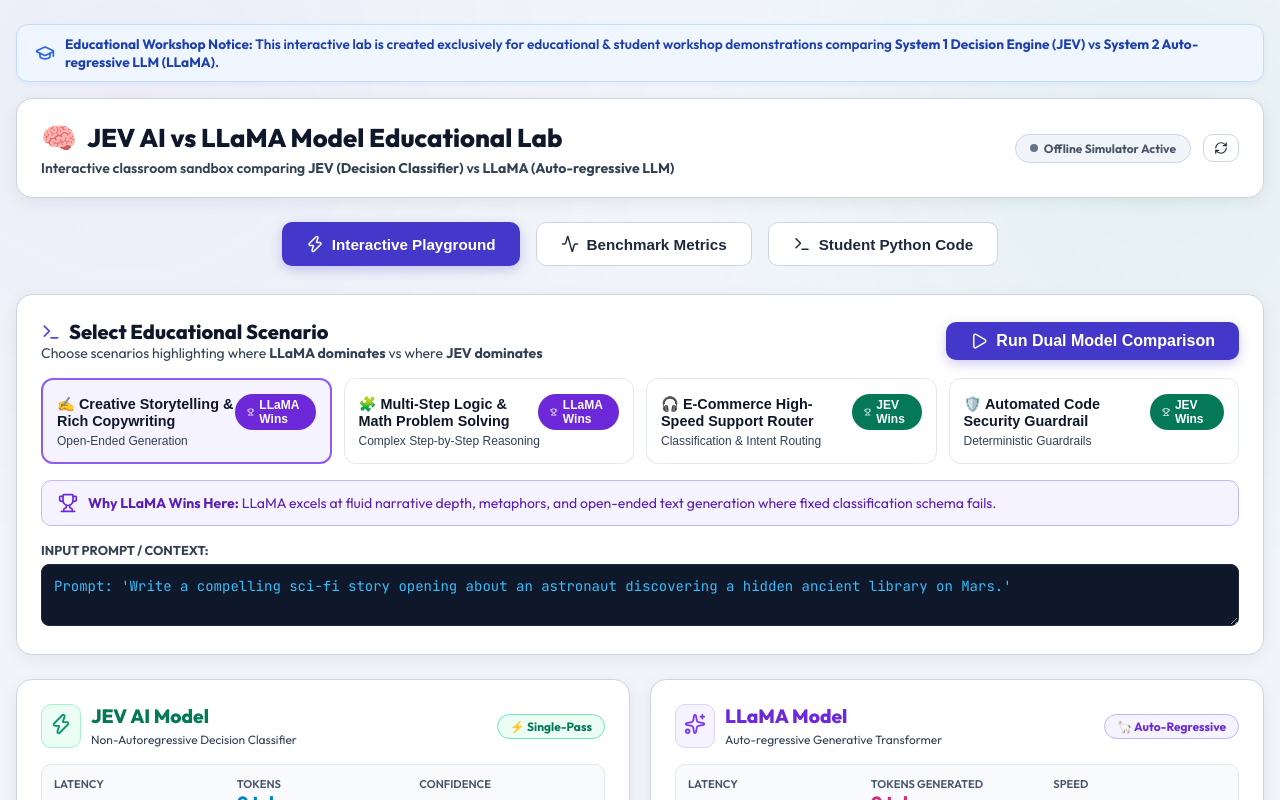
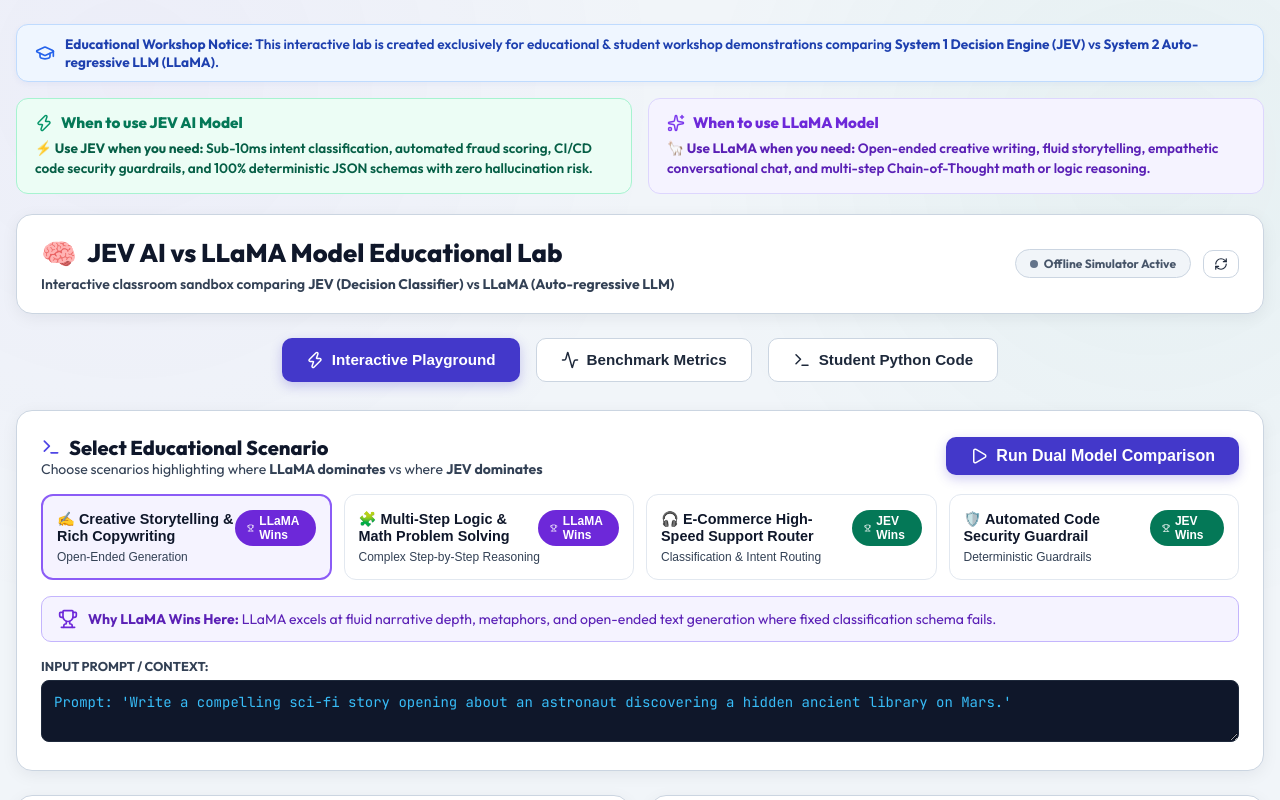
Before and after one commit to TechTitans-Academy/jev-vs-llama-lab, a React (Vite) app: page / in a window 1280 px wide. Shown: the top 800 px of the page. Built offline with nearby package versions, Linux system fonts and the light colour scheme; no server answers.

Commit message:
Add 1-line scenario quick reference for JEV vs LLaMA

```diff
--- a/src/App.jsx
+++ b/src/App.jsx
@@ -1,5 +1,5 @@
 import React, { useState, useEffect } from 'react';
-import { Activity, Terminal, Zap, RefreshCw, GraduationCap, Info } from 'lucide-react';
+import { Activity, Terminal, Zap, RefreshCw, GraduationCap, Sparkles, ShieldCheck } from 'lucide-react';
 
 import InteractivePlayground from './components/InteractivePlayground';
 import MetricsBenchmark from './components/MetricsBenchmark';
@@ -51,6 +51,36 @@
         <GraduationCap size={20} color="#2563eb" style={{ flexShrink: 0 }} />
         <div>
           <strong>Educational Workshop Notice:</strong> This interactive lab is created exclusively for educational & student workshop demonstrations comparing <strong>System 1 Decision Engine (JEV)</strong> vs <strong>System 2 Auto-regressive LLM (LLaMA)</strong>.
+        </div>
+      </div>
+
+      {/* QUICK REFERENCE 1-LINE GUIDANCE CARD */}
+      <div style={{
+        display: 'grid',
+        gridTemplateColumns: 'repeat(auto-fit, minmax(320px, 1fr))',
+        gap: '16px',
+        marginBottom: '20px'
+      }}>
+        {/* JEV 1-LINE EXPLANATION */}
+        <div style={{ background: '#ecfdf5', border: '1px solid #a7f3d0', borderRadius: '12px', padding: '14px 18px' }}>
+          <div style={{ display: 'flex', alignItems: 'center', gap: '8px', marginBottom: '6px' }}>
+            <Zap size={18} color="#059669" />
+            <h4 style={{ fontSize: '0.95rem', fontWeight: 800, color: '#047857' }}>When to use JEV AI Model</h4>
+          </div>
+          <p style={{ fontSize: '0.85rem', color: '#065f46', lineHeight: '1.5', fontWeight: 600 }}>
+            ⚡ <strong>Use JEV when you need:</strong> Sub-10ms intent classification, automated fraud scoring, CI/CD code security guardrails, and 100% deterministic JSON schemas with zero hallucination risk.
+          </p>
+        </div>
+
+        {/* LLAMA 1-LINE EXPLANATION */}
+        <div style={{ background: '#f5f3ff', border: '1px solid #ddd6fe', borderRadius: '12px', padding: '14px 18px' }}>
+          <div style={{ display: 'flex', alignItems: 'center', gap: '8px', marginBottom: '6px' }}>
+            <Sparkles size={18} color="#7c3aed" />
+            <h4 style={{ fontSize: '0.95rem', fontWeight: 800, color: '#6d28d9' }}>When to use LLaMA Model</h4>
+          </div>
+          <p style={{ fontSize: '0.85rem', color: '#5b21b6', lineHeight: '1.5', fontWeight: 600 }}>
+            🦙 <strong>Use LLaMA when you need:</strong> Open-ended creative writing, fluid storytelling, empathetic conversational chat, and multi-step Chain-of-Thought math or logic reasoning.
+          </p>
         </div>
       </div>
 
```
Also changed, not shown: 1 other file (tests, documents, lock files or other folders).
